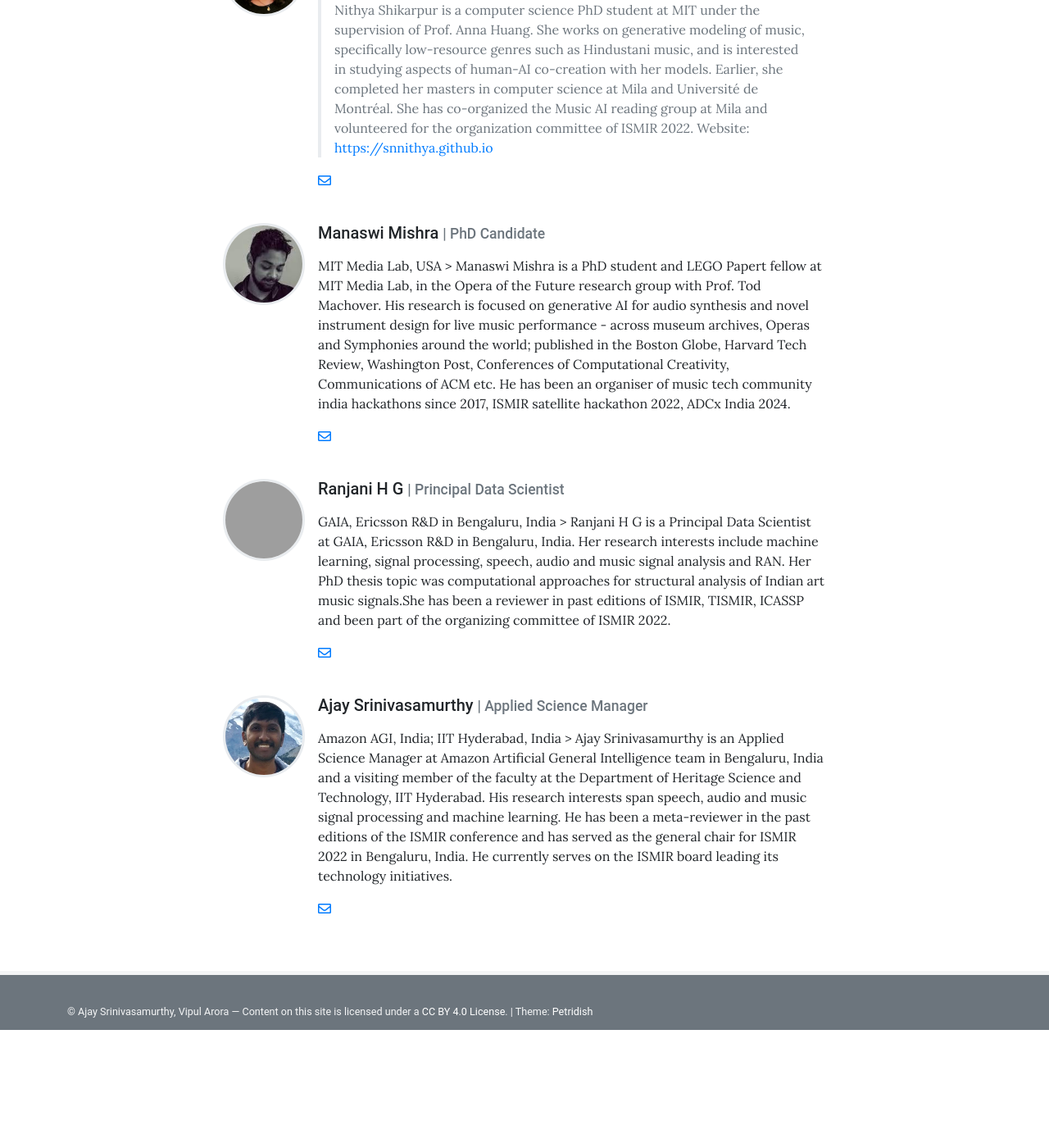
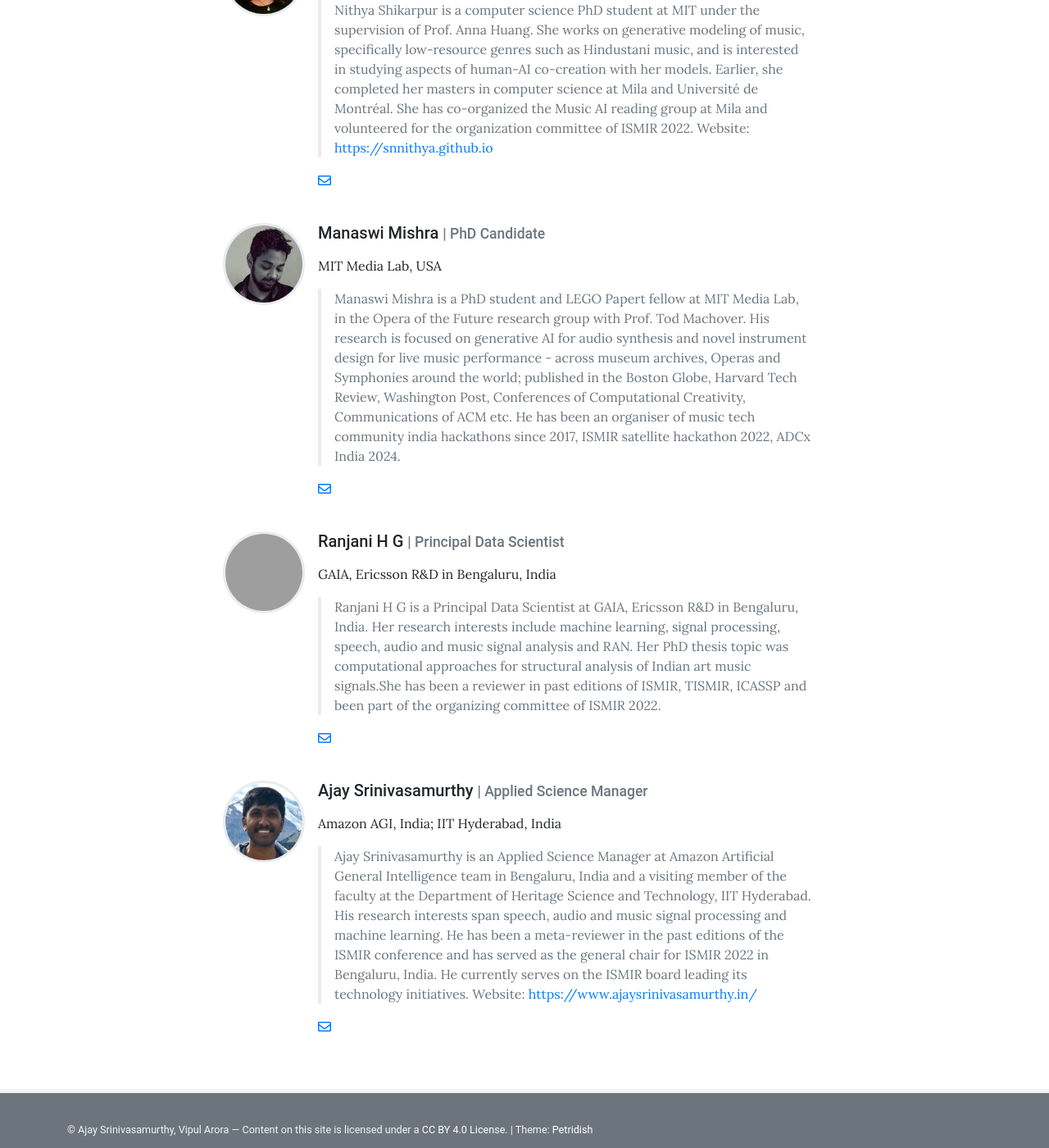
Before and after one commit to WIMAGA/wimaga.github.io, a Jekyll site: the page built from pages/team.md, in a window 1280 px wide and 1400 px high, scrolled down 2032 px. Shown: the whole window at 82% size. Built offline with Jekyll 4.4.1, drawn with Linux system fonts in a browser that asks for light colours; before the commit the page ends 3288 px from its top, so only the background shows below that; grey boxes are pictures that could not be loaded.

Commit message:
Update team.yml

```diff
--- a/_data/team.yml
+++ b/_data/team.yml
@@ -84,6 +84,7 @@
   image: assets/theme/images/manaswi.png
   description: >
     MIT Media Lab, USA
+
     > Manaswi Mishra is a PhD student and LEGO Papert fellow at MIT Media Lab,
     in the Opera of the Future research group with Prof. Tod Machover. His
     research is focused on generative AI for audio synthesis and novel instrument
@@ -100,6 +101,7 @@
   image: assets/theme/images/ranjanihg.png
   description: >
     GAIA, Ericsson R&D in Bengaluru, India
+
     > Ranjani H G is a Principal Data Scientist at GAIA, Ericsson R&D in Bengaluru, India.
     Her research interests include machine learning, signal processing, speech, audio and
     music signal analysis and RAN. Her PhD thesis topic was computational approaches for
@@ -113,13 +115,13 @@
   image: assets/theme/images/ajay.png
   description: >
     Amazon AGI, India; IIT Hyderabad, India
-    >
-    Ajay Srinivasamurthy is an Applied Science Manager at Amazon Artificial General
+
+    > Ajay Srinivasamurthy is an Applied Science Manager at Amazon Artificial General
     Intelligence team in Bengaluru, India and a visiting member of the faculty at
     the Department of Heritage Science and Technology, IIT Hyderabad. His research
     interests span speech, audio and music signal processing and machine learning.
     He has been a meta-reviewer in the past editions of the ISMIR conference and has
     served as the general chair for ISMIR 2022 in Bengaluru, India. He currently
-    serves on the ISMIR board leading its technology initiatives.
+    serves on the ISMIR board leading its technology initiatives. Website: [https://www.ajaysrinivasamurthy.in/](https://www.ajaysrinivasamurthy.in/)
 
   email: ajaysri@amazon.com
```
